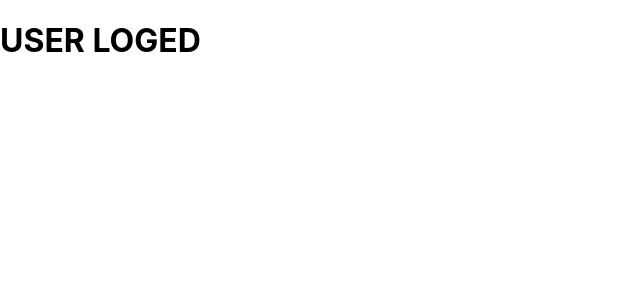
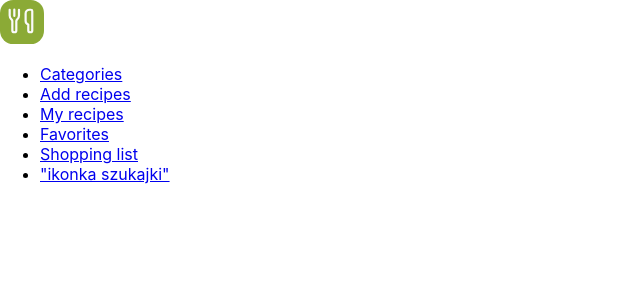
Before and after one commit to cmdspeed/so_yummy, a React (Create React App) app: page / in a window 1280 px wide. Shown: the top 300 px of the page, without its empty margins (0-640 px from the left). Built offline with nearby package versions, Linux system fonts and the light colour scheme.

Commit message:
add header, navigation components

```diff
--- a/src/App.tsx
+++ b/src/App.tsx
@@ -1,7 +1,6 @@
 import React, { lazy, Suspense, useEffect } from "react";
 import "./App.css";
 import { Route, Routes, Navigate } from "react-router-dom";
-import { Main } from "./components/Main/Main";
 
 import { useAuth } from "./hooks/useAuth";
 import { refreshUser } from "./redux/auth/authOperations";
@@ -12,6 +11,7 @@ import { PublicRoute } from "./components/PublicRoute";
 const Wellcome = lazy(() => import("./pages/WellcomePage/WellcomePage"));
 const Register = lazy(() => import("./pages/RegisterPage/RegisterPage"));
 const Signin = lazy(() => import("./pages/SigninPage/SigninPage"));
+const Main = lazy(() => import("./pages/MainPage/MainPage"));
 
 function App() {
   const dispatch = useAppDispatch();
--- /dev/null
+++ b/src/components/Header/Header.tsx
@@ -0,0 +1,11 @@
+import { Logo } from "../Logo/Logo";
+import { Navigation } from "../Navigation/Navigation";
+
+export const Header = () => {
+  return (
+    <>
+      <Logo width="44" height="44" />
+      <Navigation />
+    </>
+  );
+};
--- /dev/null
+++ b/src/components/Navigation/Navigation.tsx
@@ -0,0 +1,26 @@
+import { NavLink } from "react-router-dom";
+
+export const Navigation = () => {
+  return (
+    <ul>
+      <li>
+        <NavLink to="/categories/beef">Categories</NavLink>
+      </li>
+      <li>
+        <NavLink to="/add">Add recipes</NavLink>
+      </li>
+      <li>
+        <NavLink to="/my">My recipes</NavLink>
+      </li>
+      <li>
+        <NavLink to="/favorite">Favorites</NavLink>
+      </li>
+      <li>
+        <NavLink to="/shopping-list">Shopping list</NavLink>
+      </li>
+      <li>
+        <NavLink to="/search">"ikonka szukajki"</NavLink>
+      </li>
+    </ul>
+  );
+};
--- /dev/null
+++ b/src/pages/MainPage/MainPage.tsx
@@ -0,0 +1,7 @@
+import { Header } from "../../components/Header/Header";
+
+const MainPage = () => {
+  return <Header></Header>;
+};
+
+export default MainPage;
```
Also changed, not shown: src/components/Header/Header.styled.js (added).
